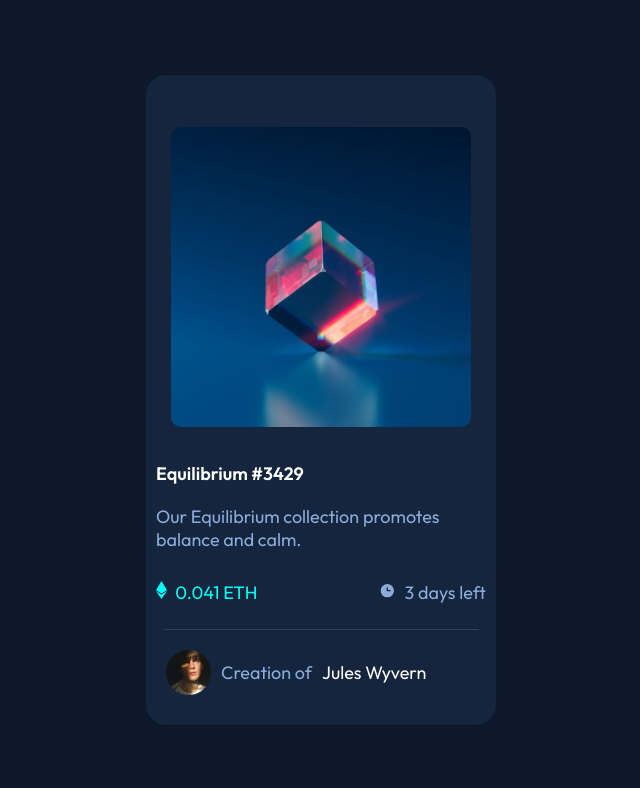
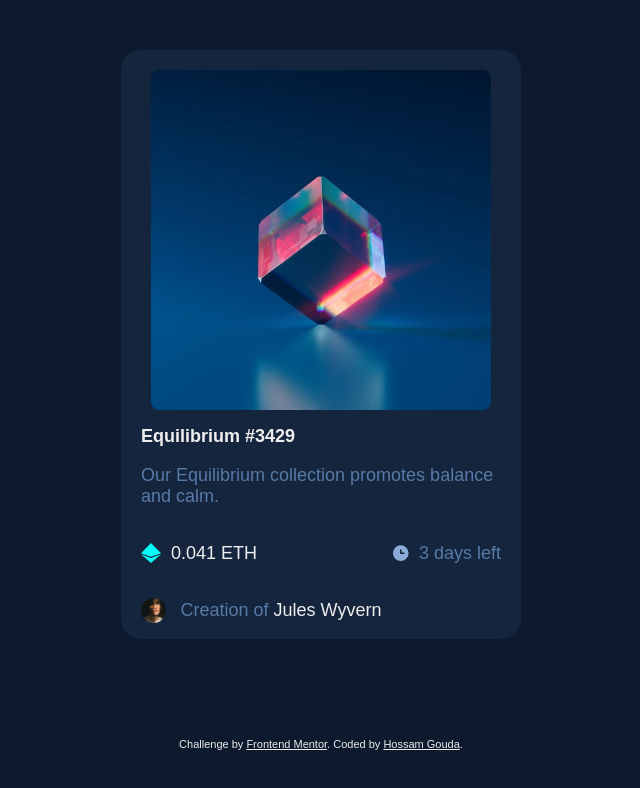
Before and after one commit to HossamGouda/NFT-preview-card-component, a plain HTML site: page index.html in a window 1280 px wide. Shown: the whole page, without its empty margins (319-959 px from the left). Drawn offline with Linux system fonts and the light colour scheme.

Commit message:
General updates and structuring for the projects

```diff
--- a/index.html
+++ b/index.html
@@ -3,22 +3,21 @@
   <head>
     <meta charset="UTF-8" />
     <meta name="viewport" content="width=device-width, initial-scale=1.0" />
-    <link rel="stylesheet" href="style.css" />
-    <link rel="preconnect" href="https://fonts.googleapis.com" />
-    <link rel="preconnect" href="https://fonts.gstatic.com" crossorigin />
-    <link
-      href="https://fonts.googleapis.com/css2?family=Outfit:wght@300;400;600&display=swap"
-      rel="stylesheet"
-    />
     <!-- displays site properly based on user's device -->
 
     <link
       rel="icon"
       type="image/png"
       sizes="32x32"
-      href="https://raw.githubusercontent.com/HossamGouda/NFT-preview-card-component/master/images/favicon-32x32.png"
+      href="./images/favicon-32x32.png"
     />
-
+    <link rel="preconnect" href="https://fonts.googleapis.com" />
+    <link rel="preconnect" href="https://fonts.gstatic.com" crossorigin />
+    <link
+      href="https://fonts.googleapis.com/css2?family=Red+Hat+Display:wght@500;700;900&display=swap"
+      rel="stylesheet"
+    />
+    <link rel="stylesheet" href="style.css" />
     <title>Frontend Mentor | NFT preview card component</title>
 
     <!-- Feel free to remove these styles or customise in your own stylesheet 👍 -->
@@ -26,39 +25,45 @@
       .attribution {
         font-size: 11px;
         text-align: center;
+        color: #eee;
       }
       .attribution a {
-        color: hsl(228, 45%, 44%);
+        color:#eee;
       }
     </style>
   </head>
   <body>
-    <div class="container">
-      <div class="content">
-        <img src="\images/icon-view.svg" alt="" class="view" />
-        <figure class="fig1">
-          <img src="https://raw.githubusercontent.com/HossamGouda/NFT-preview-card-component/master/images/image-equilibrium.jpg" alt="" class="banner" />
-        </figure>
-        <div class="headding">
-          <h1>Equilibrium #3429</h1>
-          <p>Our Equilibrium collection promotes balance and calm.</p>
-        </div>
-        <div class="days">
-          <div class="b1">
-            <img src="/images/icon-ethereum.svg" alt="" />
-            <span>0.041 ETH</span>
-          </div>
-          <div class="b2">
-            <img src="/images/icon-clock.svg" alt="" />
-            <span>3 days left</span>
+    <main>
+      <div class="container">
+        <div class="pics">
+          <img src="./images/image-equilibrium.jpg" alt="card" />
+          <div class="eye">
+            <img src="/images/icon-view.svg" alt="" />
           </div>
         </div>
+        <div class="content">
+        <h1>Equilibrium #3429</h1>
+        <p>Our Equilibrium collection promotes balance and calm.</p>
+      </div>
+      <div class="titles">
+        <img src="./images/icon-ethereum.svg" alt="">
+        <p>0.041 ETH</p>
+        <img src="./images/icon-clock.svg" alt="">
+        <p>3 days left</p>
         <div class="line"></div>
-        <div class="fig2">
-          <img src="https://raw.githubusercontent.com/HossamGouda/NFT-preview-card-component/master/images/image-avatar.png" alt="" width="45" />
-          <span>Creation of</span> <span>Jules Wyvern</span>
-        </div>
       </div>
-    </div>
+      <div class="footer">
+        <img src="./images/image-avatar.png" alt="">
+        <p><span class="cr">Creation of</span> Jules Wyvern</p>
+      </div>
+    </main>
+      <div class="attribution">
+        Challenge by
+        <a href="https://www.frontendmentor.io?ref=challenge" target="_blank"
+          >Frontend Mentor</a
+        >. Coded by <a href="#">Hossam Gouda</a>.
+      </div>
+      </div>
+
   </body>
 </html>
--- a/style.css
+++ b/style.css
@@ -1,144 +1,138 @@
 * {
   box-sizing: border-box;
-  margin: 0;
-  padding: 0;
   font-family: "Outfit", sans-serif;
 }
 body {
-  height: 100vh;
+  margin: 0;
+  padding: 0;
+  min-height: 100vh;
+  display: grid;
+  place-items: center;
+  background-color: #0d1a2d;
 }
+
+main {
+  background-color: hsl(216, 50%, 16%);
+  display: flex;
+  flex-direction: column;
+  border-radius: 20px;
+  max-width: 400px;
+  max-height: min-content;
+}
+.pics img {
+  width: 100%;
+  height: 100%;
+  border-radius: 8px;
+  cursor: pointer;
+}
+.pics {
+  width: 85%;
+  height: 50%;
+  margin: 20px auto 0px;
+  position: relative;
+}
+.eye {
+  text-align: center;
+  background-color: rgba(0, 255, 247, 0.2);
+  height: 100%;
+  width: 100%;
+  background-color: rgba(0, 255, 247, 0.2);
+  position: absolute;
+  top: 0;
+  left: 0;
+  opacity: 0;
+  display: flex;
+  justify-content: center;
+  align-items: center;
+  -webkit-transition: opacity 0.5s 0s ease-in;
+  -moz-transition: opacity 0.5s 0s ease-in;
+  -o-transition: opacity 0.5s 0s ease-in;
+  transition: opacity 0.5s 0s ease-in;
+  cursor: pointer;
+  border-radius: 20px;
+}
+
+.eye img {
+  width: 25px;
+  height: 25px;
+  position: absolute;
+  bottom: 169px;
+  left: 160px;
+}
+
+h1,
 p {
   font-size: 18px;
 }
 
-.container {
+.pics:hover > .eye {
+  opacity: 1;
+  -webkit-transition: opacity 0.5s 0s ease-in;
+  -moz-transition: opacity 0.5s 0s ease-in;
+  -o-transition: opacity 0.5s 0s ease-in;
+  transition: opacity 0.5s 0s ease-in;
+}
+.content h1:hover{
+  color:hsl(178, 100%, 50%);
+  cursor: pointer;
+
+}
+.titles {
   display: flex;
-  width: 100%;
-  height: 100%;
-  background-color: hsl(217, 54%, 11%);
+  justify-content: start;
+  align-items: center;
+  padding-left: 20px;
+  position: relative;
+}
+.titles :nth-child(2){
+  color:#eee ;
+  font-size: 18px;
+  padding-left: 10px;
+}
+.titles :nth-child(3){
+  position: absolute;
+  right: 110px;
+}
+.titles :nth-child(4){
+  color:hsl(214, 31%, 50%) ;
+  font-size: 18px;
+  position: absolute;
+  right: 20px;
+}
+.titles img {
+  width: 20px;
+  height: 20px;
+}
+
+.footer {
+  display: flex;
   justify-content: center;
   align-items: center;
+  position: relative;
+}
+.footer p{
+  color:#eee;
+  padding-right: 80px;
+}
+.footer p:hover{
+  color:hsl(178, 100%, 50%);
+  cursor: pointer;
+}
+.footer span{
+  color: hsl(214, 31%, 50%);
+}
+.footer img {
+  width: 25px;
+  height: 25px;
+  position: absolute;
+  left: 20px;
+}
+h1 {
+  color: #eee;
+  margin-left: 20px;
 }
 
-.container .view {
-  position: relative;
-  top: 169px;
-  left: 152px;
-  opacity: 0;
-  z-index: 3;
+.content p {
+  color: hsl(214, 31%, 50%);
+  padding-left: 20px;
 }
-.content .view:hover{
-  cursor: pointer;
-  opacity: 100%;
-
-}
-.content {
-  max-width: 350px;
-  max-height: 800px;
-  background-color: hsl(216, 50%, 16%);
-  border-radius: 20px;
-}
-
-.fig1 img {
-  max-width: 300px;
-  max-height: 300px;
-  margin-bottom: 15px;
-  border-radius: 10px;
-  position: relative;
-}
-
-.fig1 img:hover{
-  cursor: pointer;
-}
-
-.fig1 {
-  display: flex;
-  flex-direction: column;
-  justify-content: center;
-  align-items: center;
-}
-
-.headding h1 {
-  font-size: 18px;
-  color: hsl(0, 0%, 100%);
-  align-self: flex-start;
-  margin-left: 10px;
-  margin-top: 20px;
-}
-.headding h1:hover {
-  color: hsl(178, 100%, 50%);
-  cursor: pointer;
-}
-.headding p {
-  color: hsl(215, 51%, 70%);
-  margin-left: 10px;
-  margin-top: 20px;
-}
-span {
-  font-size: 18px;
-}
-
-.line {
-  background-color: hsl(215, 32%, 27%);
-  height: 1px;
-  width: 90%;
-  margin-left: 5%;
-  margin-bottom: 20px;
-}
-.days {
-  margin-left: 10px;
-  margin-top: 30px;
-  margin-bottom: 25px;
-  display: flex;
-  justify-content: space-between;
-}
-
-.days span:nth-child(1) {
-  color: hsl(178, 100%, 50%);
-}
-.days .b1 {
-  color: hsl(178, 100%, 50%);
-}
-.days .b1 :nth-child(2) {
-  margin-left: 5px;
-}
-
-.days .b2 :nth-child(2) {
-  margin-left: 5px;
-  margin-right: 10px;
-}
-.days .b2 {
-  color: hsl(215, 51%, 70%);
-}
-.fig2 {
-  display: flex;
-  text-align: center;
-  margin-bottom: 30px;
-}
-.fig2 :nth-child(1) {
-  display: inline-block;
-  margin-left: 20px;
-  text-align: center;
-}
-.fig2 :nth-child(2) {
-  color: hsl(215, 51%, 70%);
-  margin-left: 10px;
-  display: inline-flex;
-  align-items: center;
-}
-.fig2 :nth-child(3) {
-  color: hsl(0, 0%, 100%);
-  margin-left: 10px;
-  display: inline-flex;
-  align-items: center;
-}
-
-.fig2 :nth-child(3):hover {
-  color: hsl(178, 100%, 50%);
-  cursor: pointer;
-}
-.block1 {
-  display: inline-block;
-}
-.block {
-}
```
